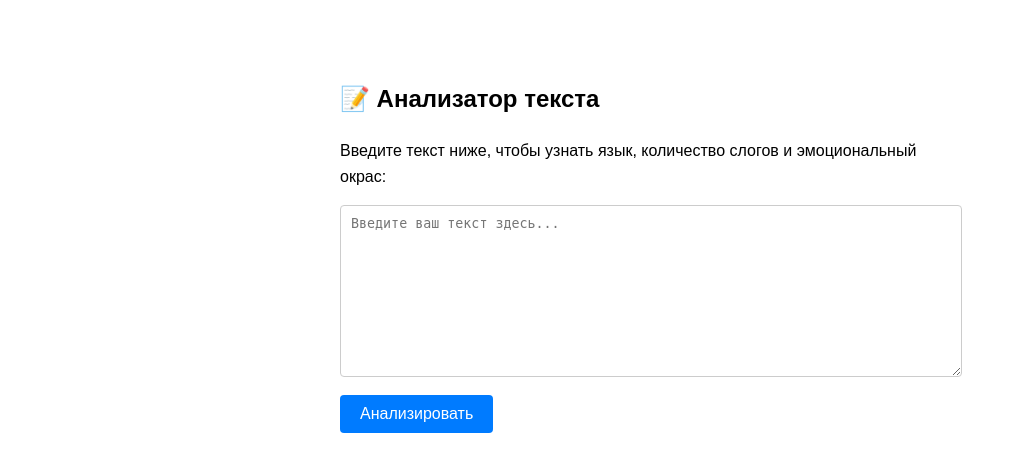
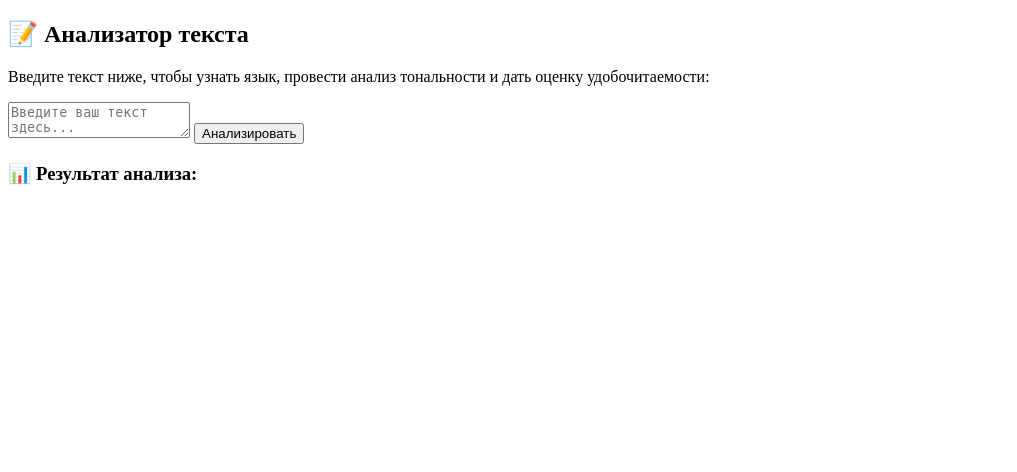
Before and after one commit to ilicevroman6-star/case-1, a FastAPI app: page / in a window 1280 px wide. Shown: the top 472 px of the page, without its empty margins (0-1017 px from the left). Run offline with FastAPI, Linux system fonts and the light colour scheme.

Commit message:
Добавил html, без css и js

```diff
--- a/text_analyzer/interfaces/api.py
+++ b/text_analyzer/interfaces/api.py
@@ -22,7 +22,11 @@ class BatchRequest(BaseModel):
 
 @app.get("/", response_class=HTMLResponse)
 def read_root(request: Request):
-  return templates.TemplateResponse("index.html", {"request": request})
+  return templates.TemplateResponse(
+    request=request,
+    name="index.html",
+    context={}  # Если нужно передать другие переменные, пишите их сюда
+  )
 
 @app.post("/analyze")
 def analyze_endpoint(request: TextRequest):
--- a/text_analyzer/templates/index.html
+++ b/text_analyzer/templates/index.html
@@ -2,63 +2,28 @@
 <html lang="ru">
 <head>
     <meta charset="UTF-8">
+    <!-- Настройка отображения веб-страницы.-->
     <meta name="viewport" content="width=device-width, initial-scale=1.0">
+    <!-- Настройка цвета фона по hex (синий).-->
+    <meta name="theme-color" content="#4285f4">
+    <!-- Защита от xss-атак.-->
+    <meta http-equiv="Content-Security-Policy" content="default-src 'self'">
     <title>Анализатор текста</title>
-    <style>
-        body { font-family: Arial, sans-serif; max-width: 600px; margin: 40px auto; padding: 20px; line-height: 1.6; }
-        textarea { width: 100%; height: 150px; padding: 10px; margin-bottom: 10px; border: 1px solid #ccc; border-radius: 4px; resize: vertical; }
-        button { background-color: #007bff; color: white; padding: 10px 20px; border: none; border-radius: 4px; cursor: pointer; font-size: 16px; }
-        button:hover { background-color: #0056b3; }
-        #result { margin-top: 20px; padding: 15px; border-radius: 4px; display: none; background-color: #f8f9fa; border: 1px solid #e9ecef; }
-        pre { white-space: pre-wrap; word-wrap: break-word; font-family: monospace; }
-    </style>
 </head>
 <body>
     <h2>📝 Анализатор текста</h2>
-    <p>Введите текст ниже, чтобы узнать язык, количество слогов и эмоциональный окрас:</p>
+    <p>Введите текст ниже, чтобы узнать язык,
+        провести анализ тональности и дать оценку удобочитаемости:</p>
+    <textarea id="textInput" placeholder="Введите ваш текст здесь..."></textarea>
+    <!-- Создание кнопки.-->
+    <button onclick="analyzeText()">Анализировать</button>
+    <script>
 
-    <textarea id="textInput" placeholder="Введите ваш текст здесь..."></textarea>
-    <button onclick="analyzeText()">Анализировать</button>
-
+    </script>
+    <!-- Контейнер, содержащий результат анализа.-->
     <div id="result">
         <h3>📊 Результат анализа:</h3>
         <pre id="output"></pre>
     </div>
-
-    <script>
-        async function analyzeText() {
-            const text = document.getElementById('textInput').value;
-            const resultDiv = document.getElementById('result');
-            const outputPre = document.getElementById('output');
-
-            if (!text.trim()) {
-                alert('Пожалуйста, введите текст');
-                return;
-            }
-
-            outputPre.innerText = "Загрузка...";
-            resultDiv.style.display = 'block';
-
-            try {
-                // Отправляем POST-запрос на ваш рабочий эндпоинт /analyze
-                const response = await fetch('/analyze', {
-                    method: 'POST',
-                    headers: { 'Content-Type': 'application/json' },
-                    body: JSON.stringify({ text: text })
-                });
-
-                const data = await response.json();
-
-                if (response.ok) {
-                    // Выводим красивый отформатированный JSON на страницу
-                    outputPre.innerText = JSON.stringify(data, null, 2);
-                } else {
-                    outputPre.innerText = `Ошибка: ${data.detail || 'Что-то пошло не так'}`;
-                }
-            } catch (error) {
-                outputPre.innerText = `Ошибка соединения с сервером: ${error.message}`;
-            }
-        }
-    </script>
 </body>
 </html>
```
